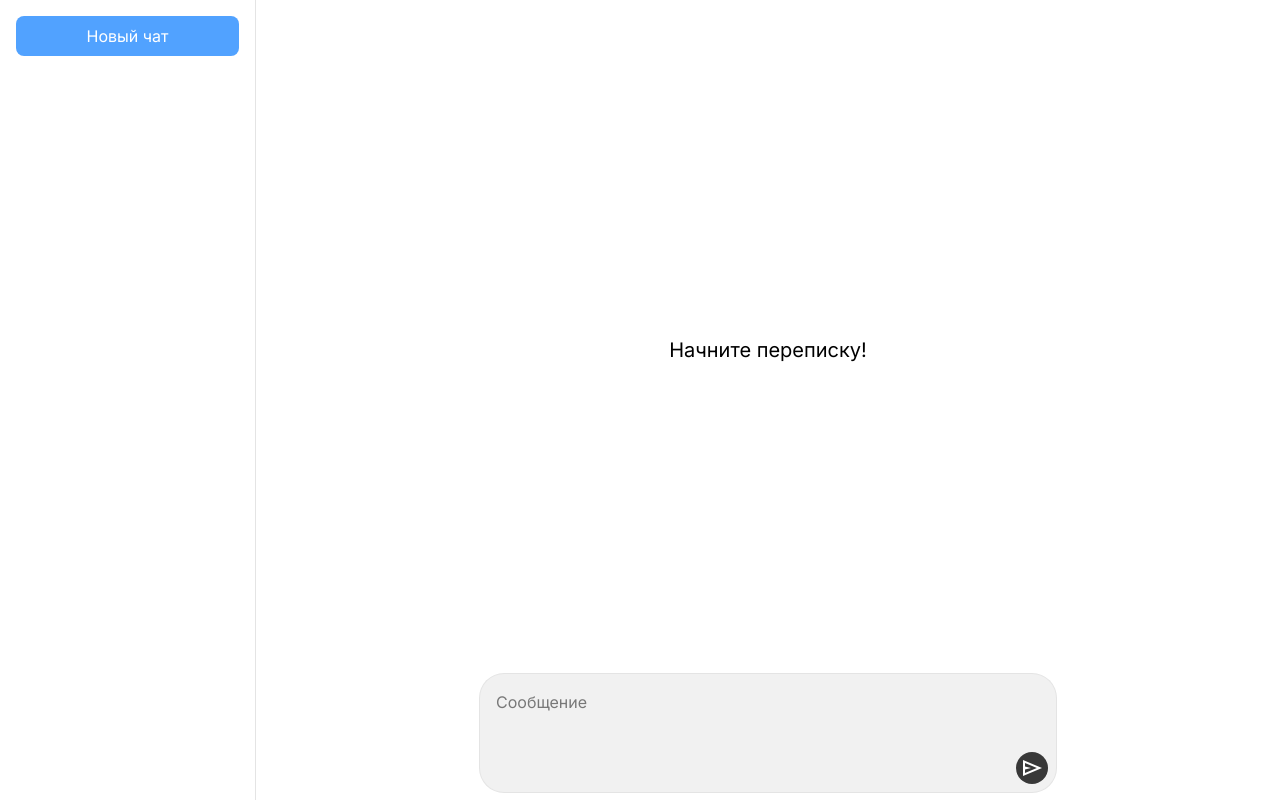
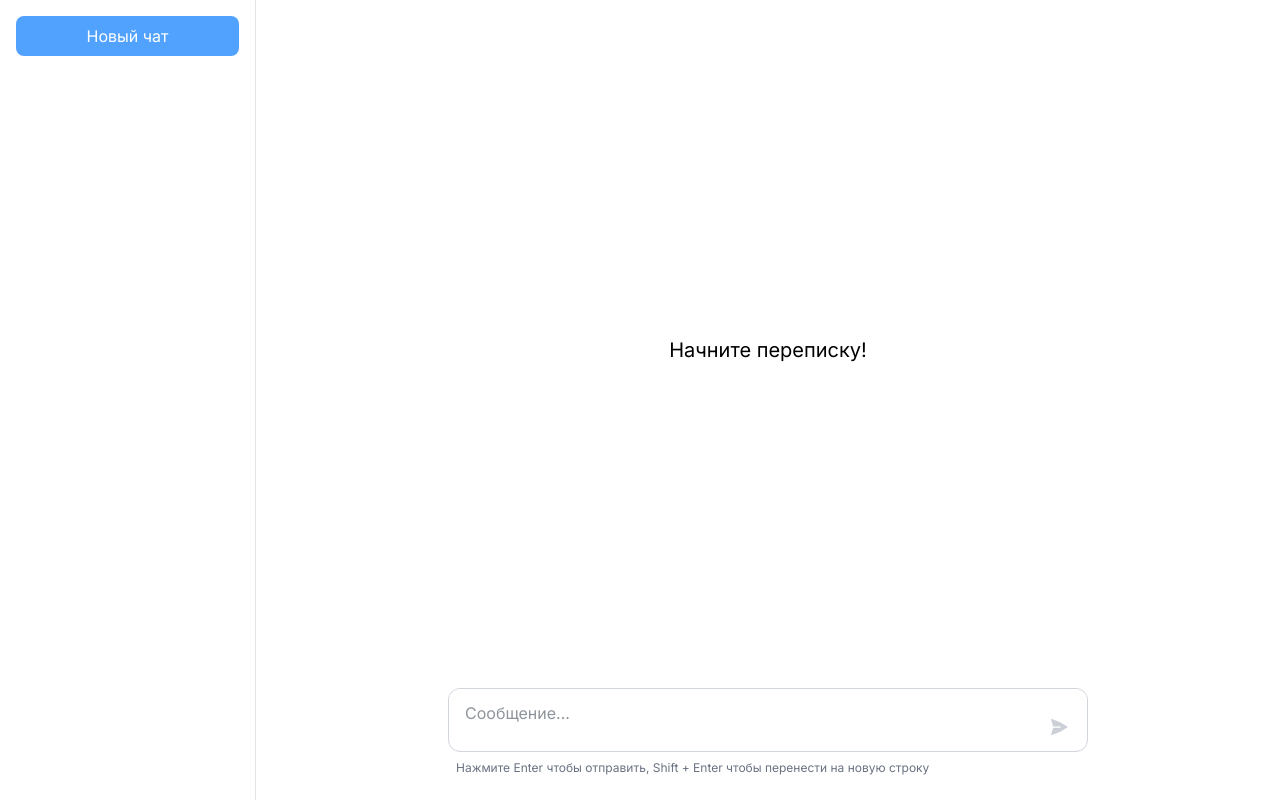
Before and after one commit to nicrozj/llm-chat, a Vue app in the folder frontend/: page / in a window 1280 px wide. Built offline with nearby package versions, Linux system fonts and the light colour scheme.

Commit message:
added beauty text input scroll to bottom

```diff
--- a/frontend/src/components/Chat.vue
+++ b/frontend/src/components/Chat.vue
@@ -1,17 +1,50 @@
 <script setup lang="ts">
+import { nextTick, onMounted, ref, watch } from "vue";
+
 import RequestBubble from "./RequestBubble.vue";
 import ResponseBubble from "./ResponseBubble.vue";
 import VStack from "./stacks/VStack.vue";
 import LoadingSpinner from "./LoadingSpinner.vue";
 import HStack from "./stacks/HStack.vue";
+
 import { useMessages } from "@/composables/useMessages";
 import { useChats } from "@/composables/useChats";
 import { marked } from "marked";
-const { messages, isLoading } = useMessages();
+
+const { isLoading } = useMessages();
 const { currentChat } = useChats();
+const chatContainer = ref<HTMLElement | null>(null);
+
+const scrollToBottom = async () => {
+  await nextTick();
+  if (chatContainer.value) {
+    chatContainer.value.scrollTop = chatContainer.value.scrollHeight;
+  }
+};
+
+watch(
+  () => currentChat.value?.messages,
+  () => {
+    scrollToBottom();
+  },
+  { deep: true }
+);
+
+watch(
+  () => isLoading.value,
+  (newVal, oldVal) => {
+    if (!newVal && oldVal) {
+      scrollToBottom();
+    }
+  }
+);
+
+onMounted(() => {
+  scrollToBottom();
+});
 </script>
 <template>
-  <section class="overflow-y-scroll">
+  <section ref="chatContainer" class="overflow-y-scroll h-full scroll-smooth">
     <div class="flex mx-20">
       <VStack class="gap-4 w-full p-4">
         <VStack
--- a/frontend/src/components/ChatInput.vue
+++ b/frontend/src/components/ChatInput.vue
@@ -1,37 +1,34 @@
-<script setup lang="ts">
-import { ref } from "vue";
+<script setup>
+import { ref, watch, nextTick, onMounted } from "vue";
+
 import { useMessages } from "@/composables/useMessages";
 import { useChats, chats } from "@/composables/useChats";
 
 const { sendMessage, isLoading } = useMessages();
 const { currentChat, addChat } = useChats();
 
-const textarea = ref<HTMLTextAreaElement | null>(null);
+const inputValue = ref("");
+const isFocused = ref(false);
+const textareaRef = ref(null);
 
-const textareaContent = ref("");
-
-const resize = () => {
-  if (!textarea.value) return;
-
-  textarea.value.style.height = "";
-  textarea.value.style.height = `${Math.min(
-    textarea.value.scrollHeight + 2,
-    115
-  )}px`;
+const handleKeyDown = (e) => {
+  if (e.key === "Enter" && !e.shiftKey) {
+    e.preventDefault();
+    sendRequest();
+  }
 };
 
 const sendRequest = async () => {
   try {
     isLoading.value = true;
-    if (!currentChat.value)
-      currentChat.value = addChat(`${textareaContent.value}`);
+    if (!currentChat.value) currentChat.value = addChat(`${inputValue.value}`);
     currentChat.value.messages.push({
-      content: `${textareaContent.value}`,
+      content: `${inputValue.value}`,
       type: "request",
     });
     if (currentChat.value.messages.length == 1)
-      currentChat.value.title = `${textareaContent.value}`;
-    sendMessage(textareaContent.value).then((data) => {
+      currentChat.value.title = `${inputValue.value}`;
+    sendMessage(inputValue.value).then((data) => {
       currentChat.value.messages.push({
         content: `${data.choices[0].message.content}`,
         type: "response",
@@ -39,32 +36,74 @@ const sendRequest = async () => {
       localStorage.setItem("chats", JSON.stringify(chats));
       isLoading.value = false;
     });
-    textareaContent.value = "";
+    inputValue.value = "";
   } catch (err) {
     console.log(err);
   }
 };
+
+watch(inputValue, async () => {
+  await nextTick();
+  const textarea = textareaRef.value;
+  if (textarea) {
+    textarea.style.height = "auto";
+    textarea.style.height = `${Math.min(textarea.scrollHeight, 300)}px`;
+  }
+});
+
+onMounted(() => {
+  const textarea = textareaRef.value;
+  if (textarea) {
+    textarea.style.height = "auto";
+    textarea.style.height = `${Math.min(textarea.scrollHeight, 300)}px`;
+  }
+});
 </script>
 
 <template>
-  <div class="rounded-3xl ring w-xl bg-secondly ring-border p-2">
-    <textarea
-      @input="resize"
-      ref="textarea"
-      v-model="textareaContent"
-      class="p-2 focus:outline-0 resize-none w-full"
-      placeholder="Сообщение"
-    />
-    <div class="flex gap-4 justify-between">
-      <div class="flex gap-4"></div>
-      <div>
+  <div class="w-full max-w-2xl mx-auto p-4">
+    <div
+      class="relative border rounded-xl transition-all"
+      :class="isFocused ? 'border-blue-500 shadow-md' : 'border-gray-300'"
+    >
+      <textarea
+        ref="textareaRef"
+        v-model="inputValue"
+        @focus="isFocused = true"
+        @blur="isFocused = false"
+        @keydown="handleKeyDown"
+        placeholder="Сообщение..."
+        class="w-full px-4 py-3 resize-none outline-none rounded-xl bg-white text-gray-800"
+        style="min-height: 56px; max-height: 300px"
+        rows="1"
+      ></textarea>
+      <div class="absolute bottom-2 right-3 flex items-center space-x-2">
         <button
+          class="rounded-full p-1.5 text-gray-400 transition-colors"
+          :class="
+            inputValue.trim()
+              ? 'bg-blue-50 text-blue-500 hover:bg-blue-100'
+              : 'cursor-not-allowed opacity-50'
+          "
+          :disabled="!inputValue.trim()"
           @click="sendRequest"
-          class="size-8 flex justify-center items-center rounded-full bg-dark text-white cursor-pointer"
         >
-          <span class="material-symbols-outlined">send</span>
+          <svg
+            xmlns="http://www.w3.org/2000/svg"
+            viewBox="0 0 24 24"
+            fill="currentColor"
+            class="w-5 h-5"
+          >
+            <path
+              d="M3.478 2.404a.75.75 0 0 0-.926.941l2.432 7.905H13.5a.75.75 0 0 1 0 1.5H4.984l-2.432 7.905a.75.75 0 0 0 .926.94 60.519 60.519 0 0 0 18.445-8.986.75.75 0 0 0 0-1.218A60.517 60.517 0 0 0 3.478 2.404Z"
+            />
+          </svg>
         </button>
       </div>
     </div>
+    <div class="text-xs text-gray-500 mt-2 px-2">
+      Нажмите Enter чтобы отправить, Shift + Enter чтобы перенести на новую
+      строку
+    </div>
   </div>
 </template>
--- a/frontend/src/components/RequestBubble.vue
+++ b/frontend/src/components/RequestBubble.vue
@@ -1,5 +1,5 @@
 <template>
-  <div class="bg-secondly w-max max-w-3/5 rounded-xl px-4 py-2 self-end">
+  <div class="bg-secondly w-max rounded-xl px-4 py-2 self-end">
     <span><slot></slot></span>
   </div>
 </template>
--- a/frontend/src/components/ResponseBubble.vue
+++ b/frontend/src/components/ResponseBubble.vue
@@ -1,5 +1,5 @@
 <template>
-  <div class="bg-secondly w-max max-w-3/5 rounded-xl px-4 py-2">
+  <div class="bg-secondly rounded-xl px-4 py-2">
     <span><slot></slot></span>
   </div>
 </template>
```
